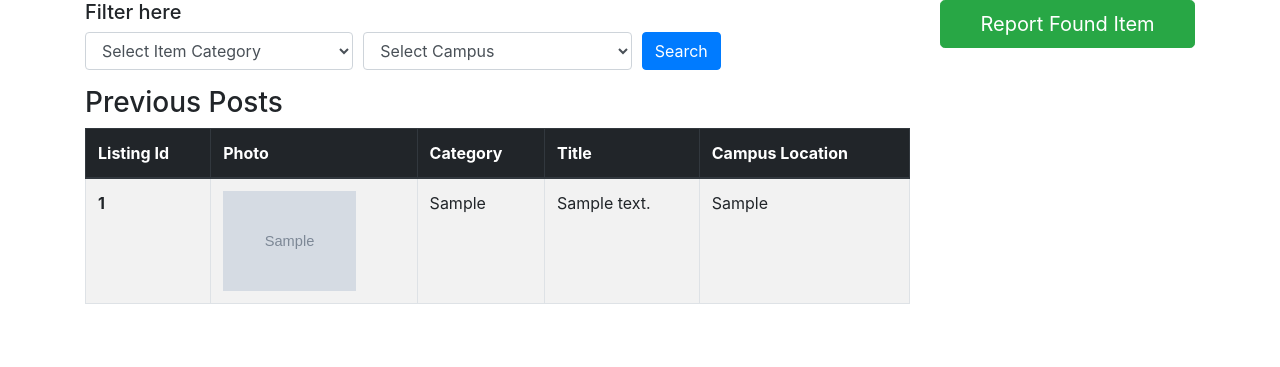
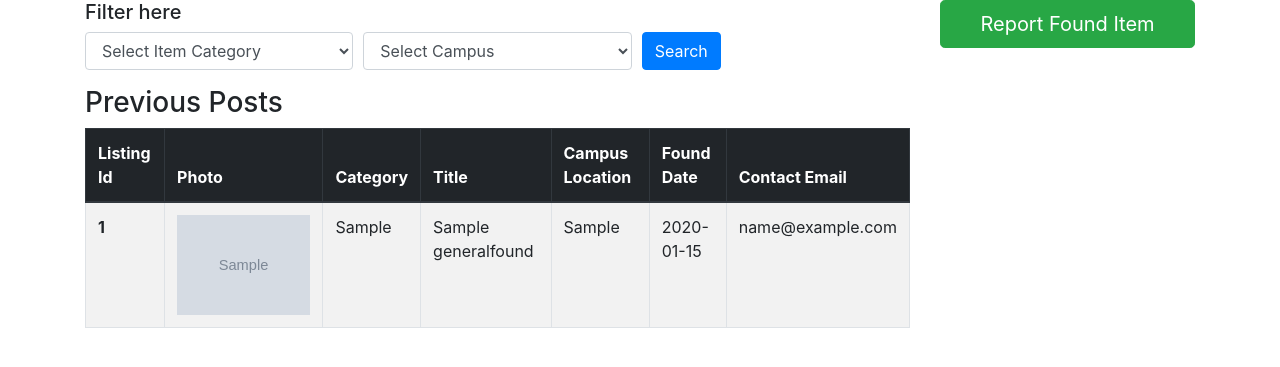
Before and after one commit to pkbaharani/cloud-computing-project-2, a Django app: page /lostfound/display_found_items/ in a window 1280 px wide. Shown: the part 56-423 px from the top of the page. Run offline with Django 3.2, Linux system fonts and the light colour scheme; tables that the repository leaves empty hold one stand-in row (values such as "Sample post"); grey boxes marked "Sample" are stand-in pictures; some libraries are stand-ins or nearby versions.

Commit message:
Improved lost and found post items

```diff
--- a/cc2/lostfound/urls.py
+++ b/cc2/lostfound/urls.py
@@ -13,7 +13,7 @@ urlpatterns=[path('',views.home,name='Lost-Found-Home'),
              path('register/',views.register,name='new post item'),
              path('postsensitiveitem/',views.post_sensitive_item,name='new post item'),
              path('postlostsensitiveitem/',views.post_lost_sensitive_item,name='new post item'),
-             path('display_general_items/',views.display_general_items,name='new post item'),
+             path('display_general_found_items/',views.display_general_items,name='new post item'),
              path('display_general_lost_items/',views.display_general_lost_items,name='new post lost item'),
              path('resolve/',views.resolvePost,name='resolve post'),
              path('display_found_items/',views.display_general_items,name='new post item'),
--- a/cc2/lostfound/views.py
+++ b/cc2/lostfound/views.py
@@ -13,7 +13,7 @@ from time import time
 
 from django.contrib.auth import authenticate, login, logout
 from django.contrib.auth.models import User
-
+from django.conf import settings
 
 
 from gcloud import storage
@@ -134,7 +134,7 @@ def post_sensitive_item(request):
     sensitive.campuslocation=campuslocation
     sensitive.address=address
     sensitive.description=description
-    sensitive.username=username
+    sensitive.user = request.user
     sensitive.cardtype=cardtype
     sensitive.fourdigit=last_four_digit
     sensitive.timestamp=date
@@ -148,7 +148,7 @@ def post_sensitive_item(request):
     sensitive.displayflag=True
     sensitive.save()
     # to send email to both the parties if there is a match.
-    check_sensitive_lost_repo(cardtype,campuslocation,color,last_four_digit,username,postid)
+    check_sensitive_lost_repo(cardtype,campuslocation,color,last_four_digit,request.user,postid)
 
     return 0, "post successful"
 
@@ -176,7 +176,7 @@ def post_lost_general_item(request):
 
     postid='lostgeneral-'+username+'-'+str(timestamp)
     lost_gen_item = GeneralLost()
-    lost_gen_item.username = username
+    lost_gen_item.user = request.user
     lost_gen_item.description = description
     lost_gen_item.campuslocation = campuslocation
     lost_gen_item.itemtype = itemtype
@@ -219,7 +219,7 @@ def post_general_item(request):
     url = str(uploadgcp(image,username))
 
     gen_item=general()
-    gen_item.username=username
+    gen_item.user = request.user
     gen_item.description=description
     gen_item.campuslocation=campuslocation
     gen_item.itemtype=itemtype
@@ -278,7 +278,7 @@ def post_lost_sensitive_item(request):
     lost=SensitiveLost()
 
     lost.fourdigit=last_four_digit
-    lost.username = username
+    lost.user = request.user
     lost.campuslocation = campuslocation
     lost.address = address
     color=''
@@ -297,7 +297,7 @@ def post_lost_sensitive_item(request):
     print(username)
     print("saving the row")
     # to send email to both the parties if there is a match.
-    check_sensitive_found_repo(cardtype, campuslocation, color, last_four_digit,username,postid)
+    check_sensitive_found_repo(cardtype, campuslocation, color, last_four_digit,request.user,postid)
     return 0,  "Post successful"
 
 """
@@ -433,12 +433,12 @@ def display_general_lost_items(request):
     return render(request,'lostfound/found.html', {"search": gen,})
 
 
-def send_notification(username1,username2,user1_emailid,user2_emailid,resolve):
+def send_notification(username1,username2,user1_emailid,user2_emailid,resolve, cardtype,campuslocation,lastfourdigit):
 
     resolutionlink='\n please use the link below to mark this post as resolved \n'+str(resolve)
 
-    subject='There was subscription made to your post'
-    body=' \n There was a potential match to your post, please contact user '+str(username2)+' at '+str(user2_emailid)
+    subject='SunDevils Lost n Found: Your item may have found a potential match'
+    body=' \n There was a potential match to your post for your {} with last 4 digits as {} found at {}, please contact user '.format(cardtype, lastfourdigit, campuslocation) + str(username2)+' at '+str(user2_emailid)
     body='Hello '+str(username1)+body+','
     body=body+resolutionlink
     body=body+' \n Regards, \n Sun Devils Lost and Found'
@@ -449,10 +449,10 @@ def send_notification(username1,username2,user1_emailid,user2_emailid,resolve):
         subject,
         body,
         'sun.devil.lost.found@gmail.com',
-        ['prateek.baharani25@gmail.com'],
+        [user1_emailid],
         fail_silently=False,
     )
-def check_sensitive_found_repo(cardtype,campuslocation,color,lastfourdigit,lost_username,lost_postid):
+def check_sensitive_found_repo(cardtype,campuslocation,color,lastfourdigit,lost_user,lost_postid):
     # called when some one reports that their item has been lost
     sensitivefound = SensitiveFound.objects.filter(cardtype=cardtype, campuslocation=campuslocation,
                                               fourdigit=lastfourdigit)
@@ -461,19 +461,19 @@ def check_sensitive_found_repo(cardtype,campuslocation,color,lastfourdigit,lost_
         return None
 
     for i in range(len(sensitivefound)):
-        found_username = sensitivefound[i].username
+        found_user = sensitivefound[i].user
         found_postid =sensitivefound[i].postid
 
-        print("sending email to both the parties i.e receiver1 who has found the item = ", found_username,
-              " and receiver 2 who has lost the item", lost_username)
+        print("sending email to both the parties i.e receiver1 who has found the item = ", found_user.username,
+              " and receiver 2 who has lost the item", lost_user.username)
 
 
-        lost_emailid = User.objects.filter(username=lost_username)[0].email
-        found_emailid = User.objects.filter(username=found_username)[0].email
+        lost_emailid = lost_user.email
+        found_emailid = found_user.email
 
-        resolvelink = 'http://127.0.0.1:8000/lostfound/resolve/?postid='+str(lost_postid)
-        send_notification(username1=lost_username, username2=found_username, user1_emailid=lost_emailid,
-                          user2_emailid=found_emailid, resolve=resolvelink)
+        resolvelink = "http://" + settings.HOST_URL + "/lostfound/resolve/?postid="+str(lost_postid)
+        send_notification(username1=lost_user.username, username2=found_user.username, user1_emailid=lost_user.email,
+                          user2_emailid=found_user.email, resolve=resolvelink, cardtype=cardtype,campuslocation=campuslocation,lastfourdigit=lastfourdigit)
 
         '''
         print("sending email to both the parties i.e receiver1 who has found the item = ", found_username,
@@ -481,9 +481,9 @@ def check_sensitive_found_repo(cardtype,campuslocation,color,lastfourdigit,lost_
               ' and user 2  email id ', found_emailid)
         '''
 
-        resolvelink = 'http://127.0.0.1:8000/lostfound/resolve/?postid='+str(found_postid)
-        send_notification(username1=found_username, username2=lost_username, user1_emailid=found_emailid,
-                          user2_emailid=lost_emailid, resolve=resolvelink)
+        resolvelink = "http://" + settings.HOST_URL + "/lostfound/resolve/?postid="+str(found_postid)
+        send_notification(username1=found_user.username, username2=lost_user.username, user1_emailid=found_user.email,
+                          user2_emailid=lost_user.email, resolve=resolvelink, cardtype=cardtype,campuslocation=campuslocation,lastfourdigit=lastfourdigit)
 
 
     '''
@@ -497,29 +497,34 @@ def check_sensitive_found_repo(cardtype,campuslocation,color,lastfourdigit,lost_
     '''
 
 
-def check_sensitive_lost_repo(cardtype,campuslocation,color,lastfourdigit,found_username,found_postid):
+def check_sensitive_lost_repo(cardtype,campuslocation,color,lastfourdigit,found_user,found_postid):
     # called when some one reports a found item.
     lost=SensitiveLost.objects.filter(cardtype=cardtype, campuslocation=campuslocation,
                                               fourdigit=lastfourdigit)
     if len(lost) == 0:
         return None
 
+    found_username = found_user.username
+
     for i in range(len(lost)):
-        lost_username=lost[i].username
+        lost_user=lost[i].user
+        lost_username = lost_user.username
         lost_postid=lost[i].postid
 
         print("sending email to both the parties i.e receiver1 who has found the item = ",found_username," and receiver 2 who has lost the item", lost_username)
-        lost_emailid=User.objects.filter(username=lost_username)[0].email
-        found_emailid=User.objects.filter(username=found_username)[0].email
+        lost_emailid=lost_user.email
+        found_emailid=found_user.email
 
         print("sending email to both the parties i.e receiver1 who has found the item = ", found_username,
               " and receiver 2 who has lost the item", lost_username,'  at user 1 email id ',lost_emailid, ' and user 2  email id ',found_emailid )
 
-        resolvelink = 'http://127.0.0.1:8000/lostfound/resolve/?postid='+str(lost_postid)
-        send_notification(username1= lost_username,username2=found_username,user1_emailid=lost_emailid,user2_emailid=found_emailid,resolve=resolvelink)
+        resolvelink = "http://" + settings.HOST_URL + "/lostfound/resolve/?postid="+str(lost_postid)
+        send_notification(username1= lost_username,username2=found_username,user1_emailid=lost_emailid,
+                            user2_emailid=found_emailid,resolve=resolvelink, cardtype=cardtype,campuslocation=campuslocation,lastfourdigit=lastfourdigit)
 
-        resolvelink = 'http://127.0.0.1:8000/lostfound/resolve/?postid='+str(found_postid)
-        send_notification(username1=found_username, username2=lost_username, user1_emailid=found_emailid,user2_emailid=lost_emailid,resolve=resolvelink)
+        resolvelink = "http://" + settings.HOST_URL + "/lostfound/resolve/?postid="+str(found_postid)
+        send_notification(username1=found_username, username2=lost_username, user1_emailid=found_emailid,
+                            user2_emailid=lost_emailid,resolve=resolvelink, cardtype=cardtype,campuslocation=campuslocation,lastfourdigit=lastfourdigit)
 
 
         # send email to the username of lost and found both
--- a/cc2/templates/lostfound/found.html
+++ b/cc2/templates/lostfound/found.html
@@ -47,6 +47,8 @@
               <th scope="col">Category</th>
               <th scope="col">Title</th>
               <th scope="col">Campus Location</th>
+              <th scope="col">Found Date</th>
+              <th scope="col">Contact Email</th>
             </tr>
           </thead>
 
@@ -57,8 +59,10 @@
                   <th scope="row">{{item.id}}</th>
                   <td><img src="{{item.imagelink}}"  height="100"/></td>
                   <td>{{item.itemtype}}</td>
-                  <td>{{item.description}}</td>
+                  <td>{{item.title}}</td>
                   <td>{{item.campuslocation}}</td>
+                  <td>{{item.lost_found_date}}</td>
+                  <td>{{item.user.email}}</td>
                 </tr>
             {% endfor %}
           </tbody>
--- a/cc2/templates/lostfound/post_form.html
+++ b/cc2/templates/lostfound/post_form.html
@@ -44,12 +44,12 @@ $(document).ready(function(){
 
           <div class="form-group">
             <label for="postTitle">Post Title</label>
-            <input class="form-control" type="text" placeholder="Ex. Found black Garmin watch near SDFC" id="postTitle" name="postTitle">
+            <input class="form-control" type="text" placeholder="Ex. Found black Garmin watch near SDFC" id="postTitle" name="title">
           </div>
 
           <div class="form-group">
             <label for="dateSelect">Found Date</label>
-            <input class="form-control" type="text" id="dateSelect" name="dateSelect">
+            <input class="form-control" type="text" id="dateSelect" name="lost_found_date">
           </div>
 
           <div class="form-group">
```
Also changed, not shown: cc2/lostfound/models.py (+6 -4 lines).
